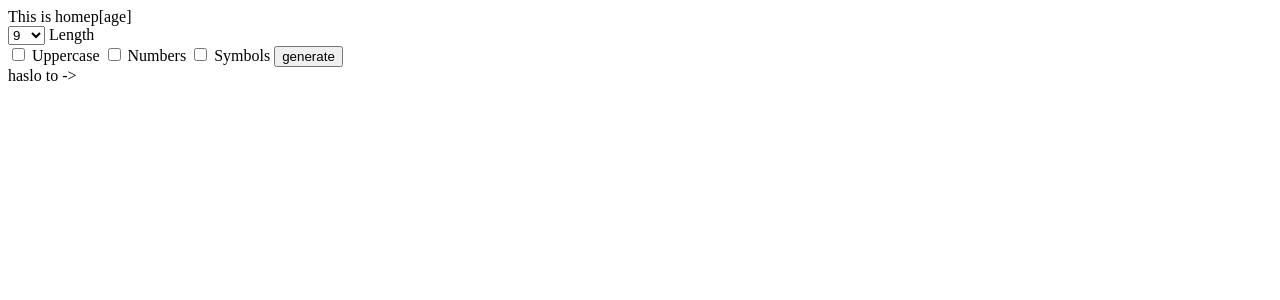
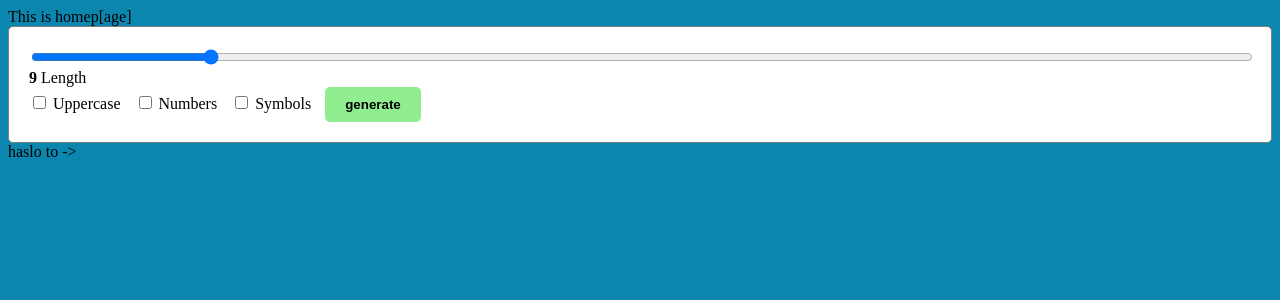
Before and after one commit to skni-kod/Useless-Tools, a Django app: page /generator in a window 1280 px wide. Shown: the top 300 px of the page. Run offline with Django 4.2, Linux system fonts and the light colour scheme.

Commit message:
add slide range and css

```diff
--- a/core/templates/core/generator.html
+++ b/core/templates/core/generator.html
@@ -4,26 +4,22 @@
 <head>
     <meta charset='UTF-8'>
     <title>Password</title>
+    <link rel="stylesheet" type="text/css" href="{% static 'css/style.css' %}">
+
+
+
 </head>
 
 <body>
 This is homep[age]
     <form action='password' method="post">
         {%csrf_token%}
-        <select name = 'length'>
-            <option value ='9'>9</option>
-            <option value ='10'>10</option>
-            <option value ='11'>11</option>
-            <option value ='12'>12</option>
-            <option value ='13'>13</option>
-            <option value ='144'>14</option>
-        </select> Length <br>
+        <input type="range" name="length" min="4" max="32" step="1" value="8" oninput="lengthOutputId.value = length.value">
+        <output name="lengthOutputId" for="length">9</output> Length <br>
         <label> <input type ='checkbox' name ='uppercase'> Uppercase </label>
         <label> <input type ='checkbox' name = 'numbers'> Numbers </label>
         <label> <input type ='checkbox' name = 'symbols'> Symbols </label>
         <input type ='submit' value ='generate' class = 'btn btn-primary'>
-
-
     </form>
    haslo to -> {{password}}
 
--- a/core/urls.py
+++ b/core/urls.py
@@ -1,5 +1,9 @@
 from django.urls import path
 from . import views
+from django.contrib.staticfiles.urls import staticfiles_urlpatterns
+
+
+
 
 urlpatterns = [
     path('',views.home,name='home'),
@@ -7,3 +11,4 @@ urlpatterns = [
     path('password',views.password, name = 'password')
 
 ]
+urlpatterns += staticfiles_urlpatterns()
--- a/core/views.py
+++ b/core/views.py
@@ -1,5 +1,6 @@
 from django.shortcuts import render
 from random import choice
+import string
 
 def home(request):
   return render(request,'core/home.html')
@@ -15,9 +16,9 @@ def password(request):
         uppercase = request.POST.get('uppercase')
         symbols = request.POST.get('symbols')
         numbers = request.POST.get('numbers')
-        chars = list('qwertyuiopasdfghjklzxcvbnm')
+        chars = list(string.ascii_lowercase)
         if(uppercase):
-            chars.extend('QWERTYUIOPASDFGHJKLZXCVBNM')
+            chars.extend(string.ascii_uppercase)
         if(symbols):
             chars.extend('!@#$%^&*')
         if(numbers):
--- a/siteproject/settings.py
+++ b/siteproject/settings.py
@@ -118,6 +118,8 @@ USE_TZ = True
 # https://docs.djangoproject.com/en/4.1/howto/static-files/
 
 STATIC_URL = 'static/'
+STATICFILES_DIRS = [BASE_DIR / 'static',]
+
 
 # Default primary key field type
 # https://docs.djangoproject.com/en/4.1/ref/settings/#default-auto-field
--- a/siteproject/urls.py
+++ b/siteproject/urls.py
@@ -16,7 +16,6 @@ Including another URLconf
 from django.contrib import admin
 from django.urls import path, include
 
-
 urlpatterns = [
     path('admin/', admin.site.urls),
     path('',include('core.urls')),
--- /dev/null
+++ b/static/css/style.css
@@ -0,0 +1,31 @@
+body {
+  background-color: rgb(10, 134, 175);
+}
+
+form {
+  background-color: white;
+  padding: 20px;
+  border: 1px solid gray;
+  border-radius: 5px;
+}
+
+input[type="range"] {
+  width: 100%;
+}
+
+output {
+  font-weight: bold;
+}
+
+label {
+  margin-right: 10px;
+}
+
+input[type="submit"] {
+  padding: 10px 20px;
+  border-radius: 5px;
+  background-color: lightgreen;
+  border: none;
+  font-weight: bold;
+  cursor: pointer;
+}
```
Also changed, not shown: static/css/csstyle.css (deleted).
